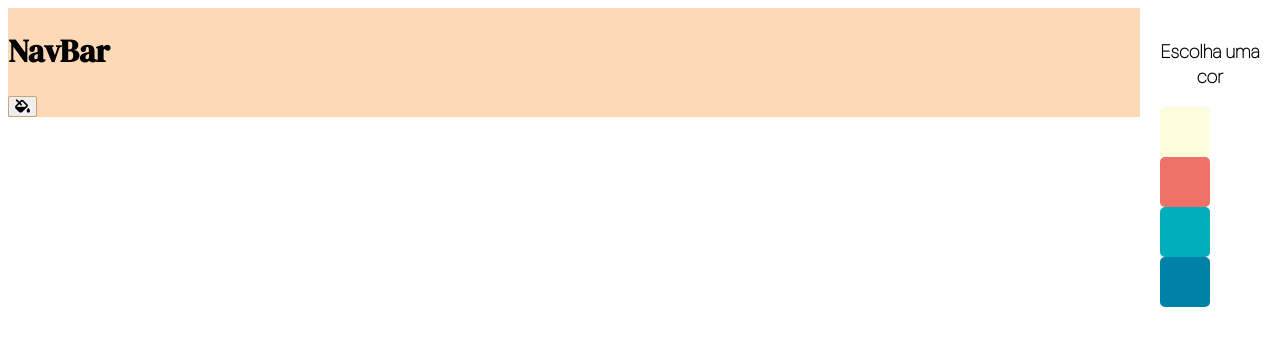
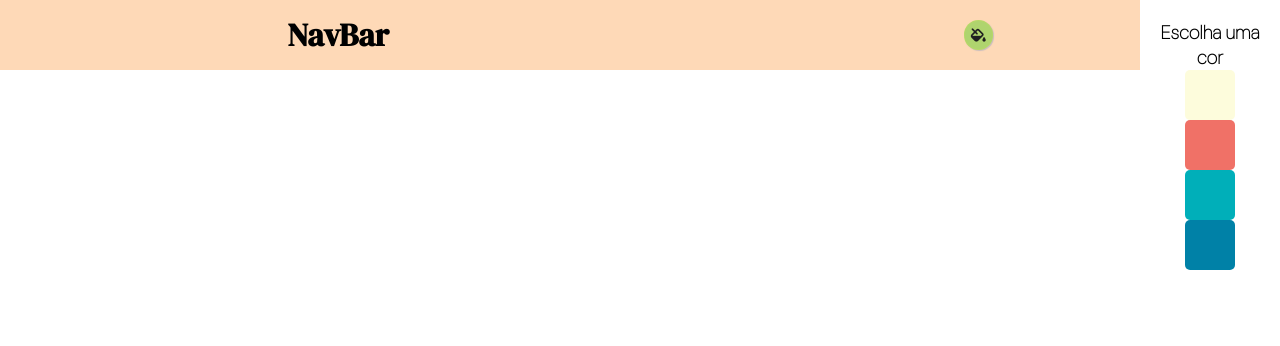
Before and after one commit to bpastega/Trekko, a plain HTML site: page index.html in a window 1280 px wide. Drawn offline with Linux system fonts and the light colour scheme.

Commit message:
centralização dos elementos da NavBar

```diff
--- a/css/style.css
+++ b/css/style.css
@@ -10,6 +10,7 @@ font-family: 'DM Serif Display', serif;*/
 *{
 
     font-family: 'DM Sans', sans-serif;
+    margin: auto;
 }
 
 .title{
@@ -23,6 +24,10 @@ font-family: 'DM Serif Display', serif;*/
 .navegation-bar{
     overflow:hidden;
     background-color: #FED9B7;
+    display: flex;
+    justify-content: space-around;
+    flex-direction: row;
+    height:70px;
 
 }
 .color-menu{
@@ -38,12 +43,26 @@ font-family: 'DM Serif Display', serif;*/
     padding: 20px;
 }
 .botao{
-    border: solid 1px #cca078;
-    border-radius: 10%;
+    background: #afd46e;
+    color: #202020;
+    border: 1px solid #f5f8271c;
+    border-radius: 20px;
+    box-shadow: 1px 1px 1px #c9bdbd;
+    height: 30px;
+    text-shadow: none;
 }
 .botao:hover{
-    background-color:#f1c194b0;
+    background: #C2ED77;
+    color: #202020;
+    border: 1px solid #f5f8271c;
+    border-radius: 20px;
+    padding-top: 5px;
+    box-shadow: 1px 1px 1px #c9bdbd;
+    text-shadow: none;
 }
+/* .menu-close{
+    padding-top: 10px;
+} */
 
 .colour-menu .colors-list{
     display: flex;
@@ -51,6 +70,7 @@ font-family: 'DM Serif Display', serif;*/
     justify-content: right;
     flex-direction: column;
     gap:1.5px;
+
 }
 
 .color-menu .colors-list .color{
```
